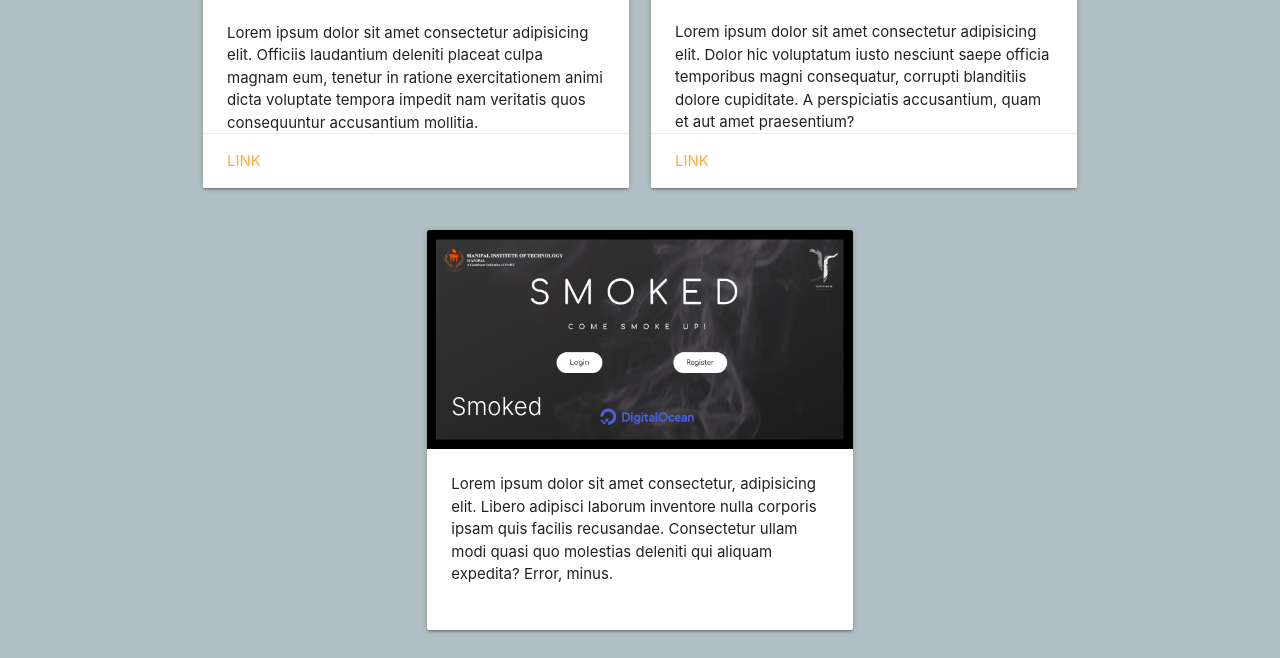
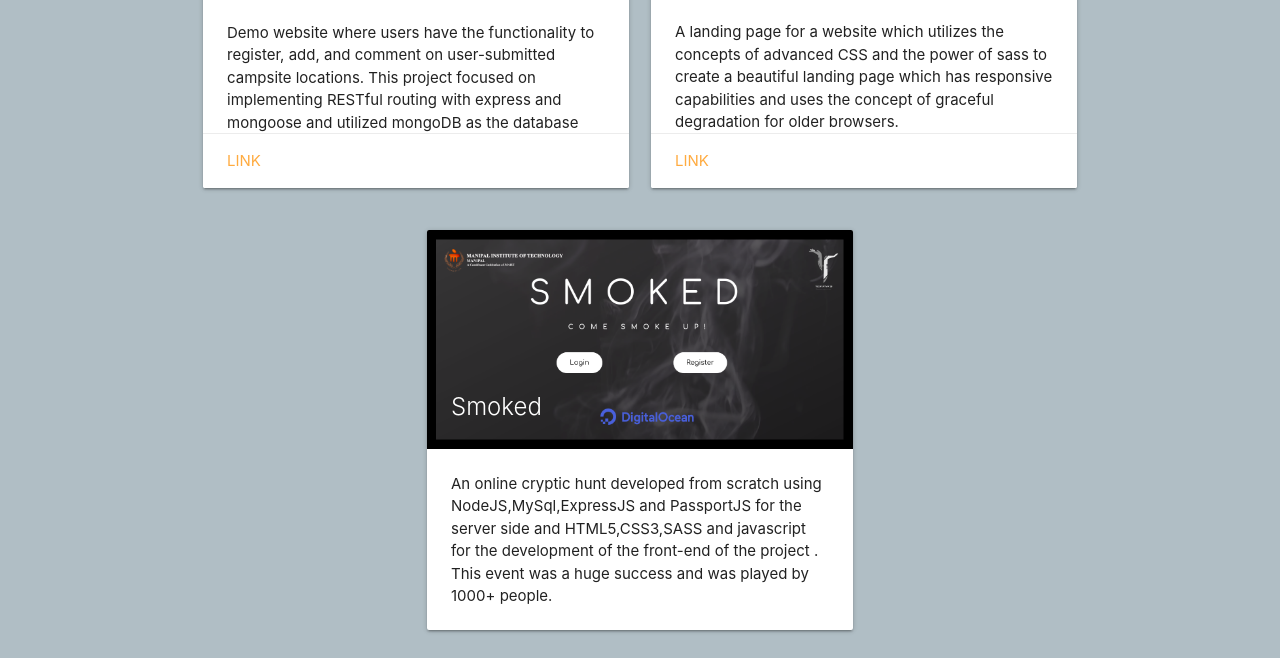
Before and after one commit to k-r-a-s-h/gitport, a plain HTML site: page index.html in a window 1280 px wide. Shown: the part 2236-2894 px from the top of the page. Drawn offline with nearby package versions, Linux system fonts and the light colour scheme.

Commit message:
messages added

```diff
--- a/index.html
+++ b/index.html
@@ -193,7 +193,9 @@
                                                       <span class="card-title">YelpCamp</span>
                                               </div>
                                               <div class="card-content">
-                                                      <p>Lorem ipsum dolor sit amet consectetur adipisicing elit. Officiis laudantium deleniti placeat culpa magnam eum, tenetur in ratione exercitationem animi dicta voluptate tempora impedit nam veritatis quos consequuntur accusantium mollitia.</p>
+                                                      <p>Demo website where users have the functionality to register, add, and comment
+                                                        on user-submitted campsite locations. This project focused on implementing RESTful routing
+                                                        with express and mongoose and utilized mongoDB as the database</p>
                                               </div>
                                               <div class="card-action">
                                                       <a href="https://warm-bayou-68341.herokuapp.com/" target="_blank">Link</a>
@@ -207,7 +209,9 @@
                                                               <span class="card-title">Natours</span>
                                                       </div>
                                                       <div class="card-content">
-                                                              <p>Lorem ipsum dolor sit amet consectetur adipisicing elit. Dolor hic voluptatum iusto nesciunt saepe officia temporibus magni consequatur, corrupti blanditiis dolore cupiditate. A perspiciatis accusantium, quam et aut amet praesentium?</p>
+                                                              <p>A landing page for a website which utilizes the concepts of advanced CSS and the
+                                                                power of sass to create a beautiful landing page which has responsive capabilities and uses
+                                                                the concept of graceful degradation for older browsers.</p>
                                                       </div>
                                                       <div class="card-action">
                                                               <a href="https://thawing-reaches-14732.herokuapp.com/" target="_blank">Link</a>
@@ -224,7 +228,10 @@
                                                               <span class="card-title">Smoked</span>
                                                       </div>
                                                       <div class="card-content">
-                                                              <p>Lorem ipsum dolor sit amet consectetur, adipisicing elit. Libero adipisci laborum inventore nulla corporis ipsam quis facilis recusandae. Consectetur ullam modi quasi quo molestias deleniti qui aliquam expedita? Error, minus.</p>
+                                                              <p>An online cryptic hunt developed from scratch using NodeJS,MySql,ExpressJS and PassportJS for the
+                                                                      server side and HTML5,CSS3,SASS and javascript for the development of the front-end of the project .
+                                                                      This event was a huge success and was played by 1000+ people.
+                                                              </p>
                                                       </div>
 
                                                       </div>
```
